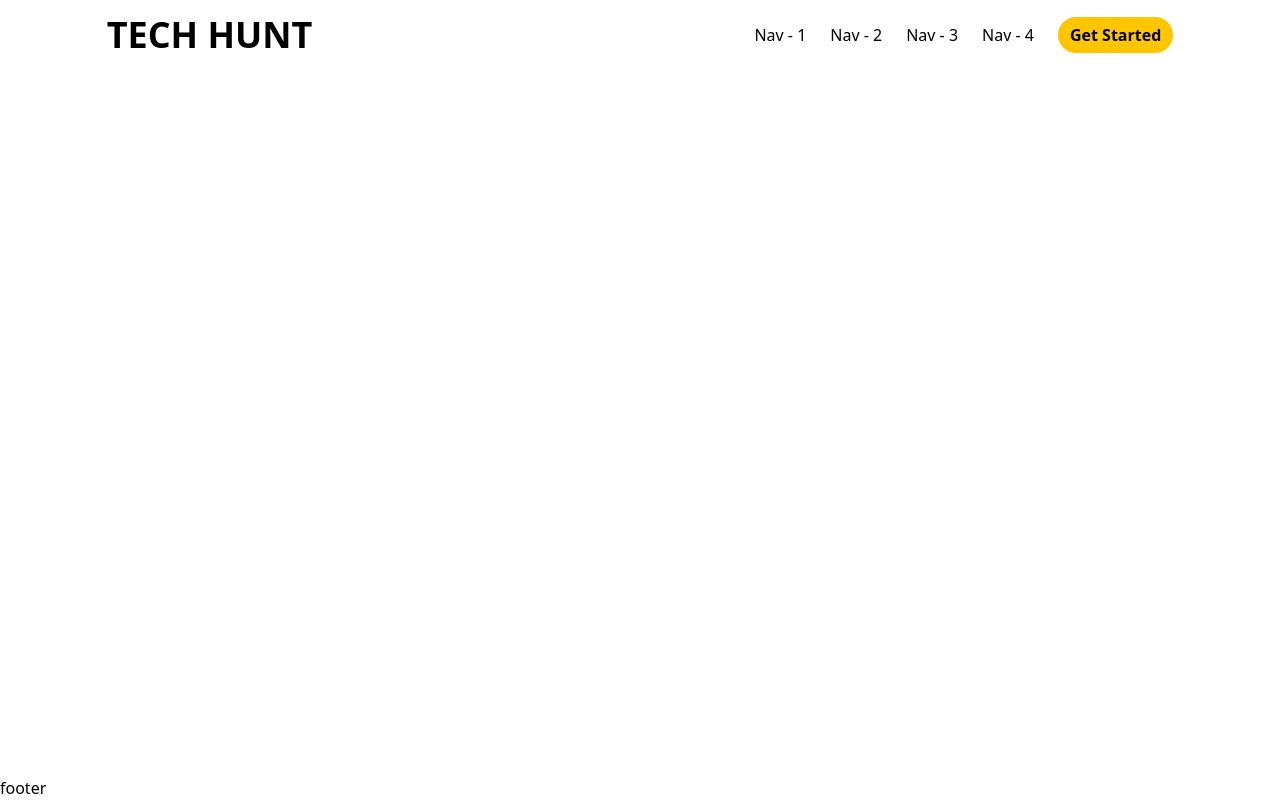
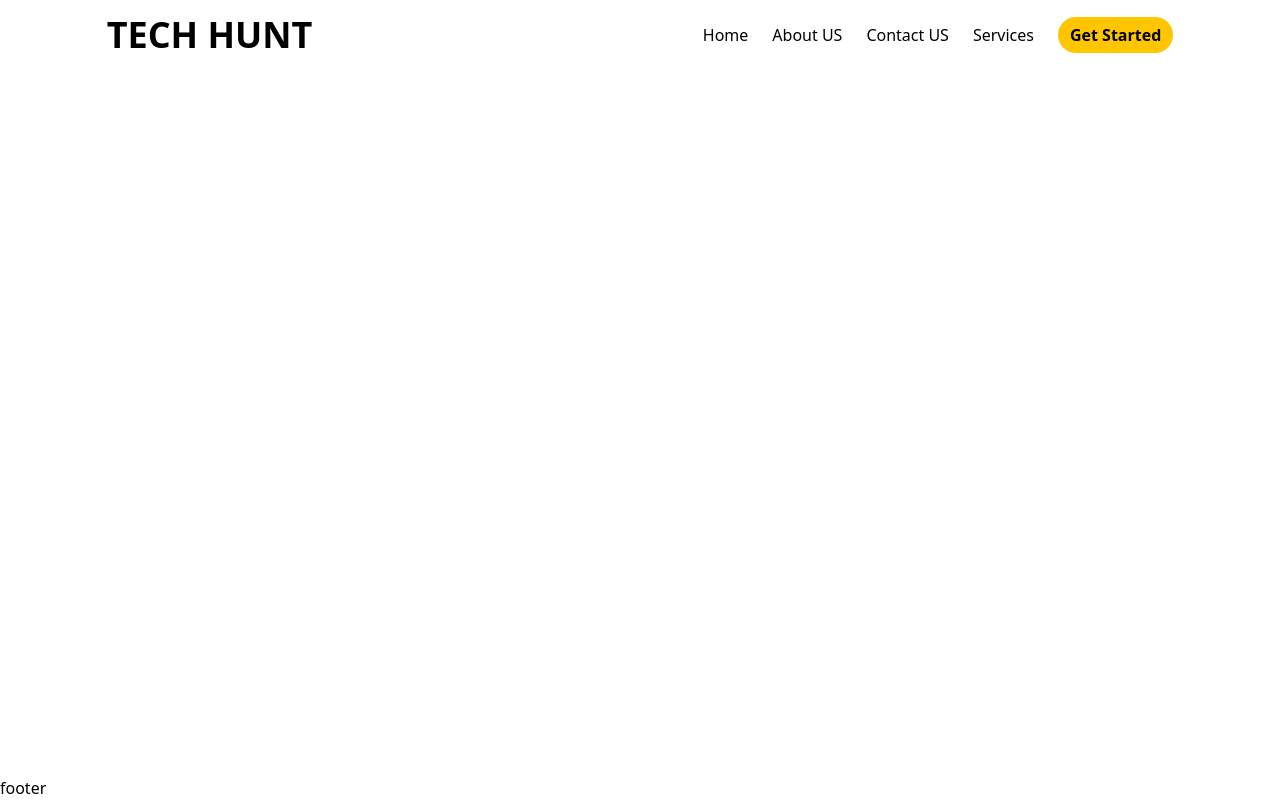
Before and after one commit to devAzharul/TECH-HUNT, a Next.js app: page / in a window 1280 px wide. Built offline with nearby package versions, Linux system fonts and the light colour scheme.

Commit message:
create new route and set path

```diff
--- a/components/Navigation/Navbar.js
+++ b/components/Navigation/Navbar.js
@@ -21,16 +21,16 @@ function Navbar() {
         <div>
           <ul className="flex gap-x-2 lg:gap-x-6 items-center justify-end">
             <li>
-              <Link href={`/`}>Nav - 1</Link>
+              <Link href={`/`}>Home</Link>
             </li>
             <li>
-              <Link href={`/`}>Nav - 2</Link>
+              <Link href={`/about`}>About US</Link>
             </li>
             <li>
-              <Link href={`/`}>Nav - 3</Link>
+              <Link href={`/contact`}>Contact US</Link>
             </li>
             <li>
-              <Link href={`/`}>Nav - 4</Link>
+              <Link href={`/service`}>Services</Link>
             </li>
             <li>
               <button className="bg-[#ffc600] hover:bg-[#099DFD] duration-200 text-black hover:text-white px-3 py-1.5 rounded-3xl font-semibold">
--- /dev/null
+++ b/pages/contact.js
@@ -0,0 +1,12 @@
+import Layout from '@/components/Layout';
+import React from 'react';
+
+const contact = () => {
+    return (
+        <Layout title="contact">
+            <h>this is our contact page</h>
+        </Layout>
+    );
+};
+
+export default contact;
```
Also changed, not shown: 2 other files (tests, documents, lock files or other folders).
